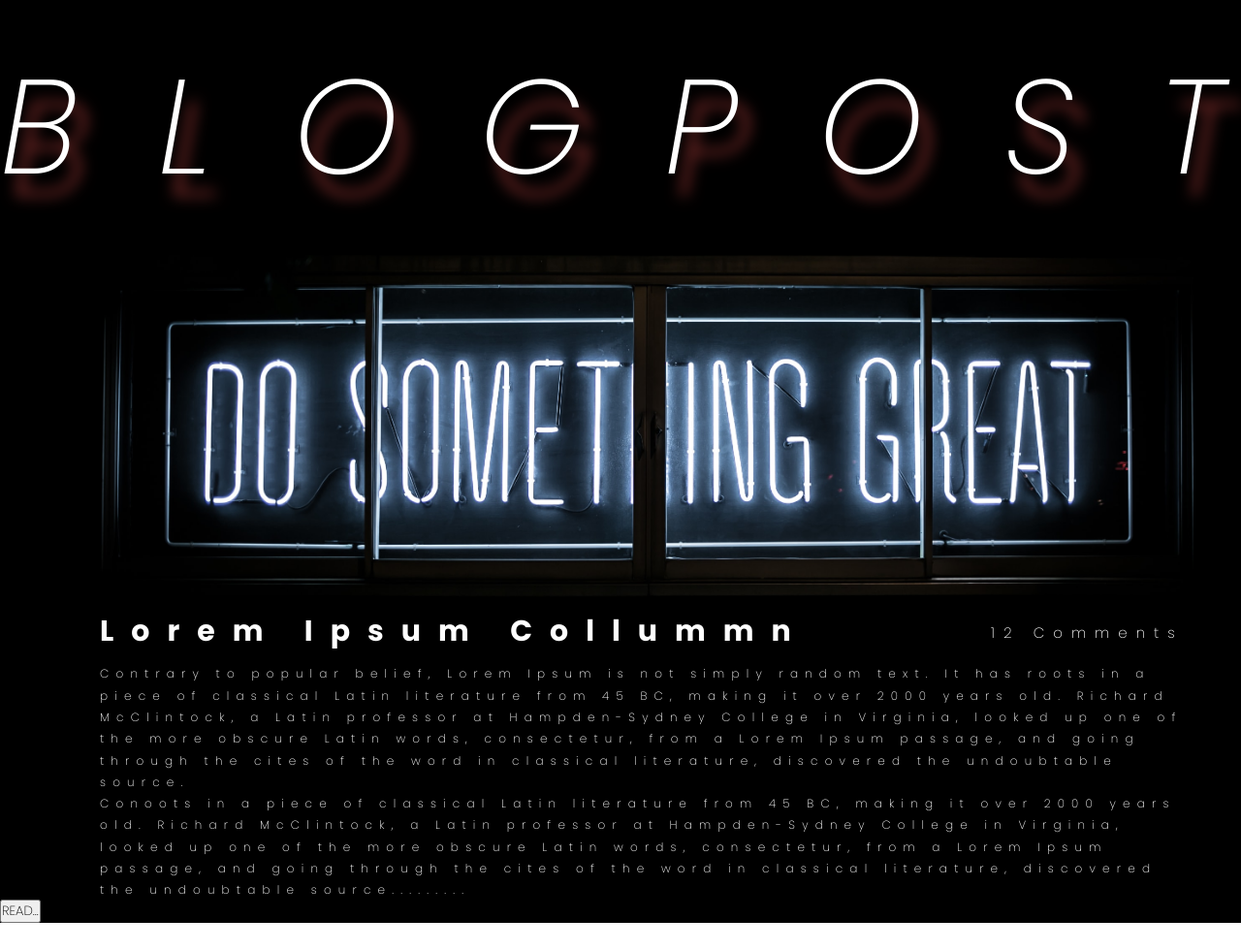
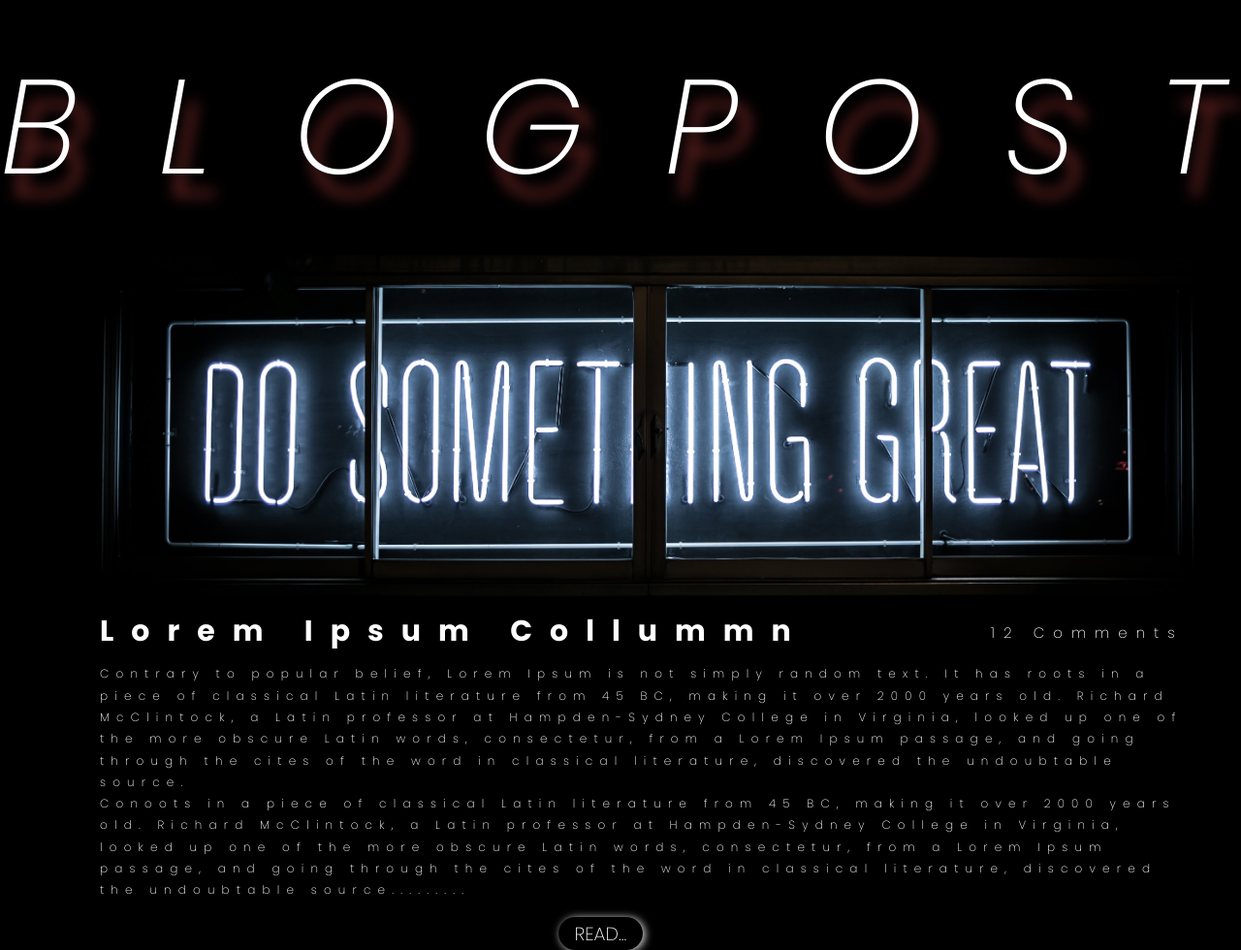
Before and after one commit to saifulalamfahim/Agency-Portfolio-black, a plain HTML site: page index.html in a window 1280 px wide. Shown: the part 3370-4350 px from the top of the page at 97% size. Before the commit the page ends 4322 px from the top, so only its background shows below. Drawn offline with nearby package versions, Linux system fonts and the light colour scheme; no server answers.

Commit message:
blog post section completed

```diff
--- a/index.html
+++ b/index.html
@@ -183,6 +183,10 @@
         </div>
     </section>
 
+    <!-- contact page -->
+
+    <section></section>
+
   <!-- javascript -->
 
   <script src="https://code.iconify.design/2/2.0.3/iconify.min.js"></script>
--- a/style.css
+++ b/style.css
@@ -436,5 +436,20 @@ font-size: 18px;
 
  }
  .read-btn{
+    width: 87px;
+    height: 34px;
+    background: black;
+    border: none;
+    border-radius: 27px;
+    font-size: 19px;
+    color: white;
+    filter: drop-shadow(2px 1.5px 4px #E5E5E5);
+    margin-left: 45%;
+    margin-top: 20px;
+ }
+ .read-btn:hover{
+    filter: drop-shadow(2px 1.5px 4px blue);
+ }
 
- }
+
+/* --contact page--- */
```
